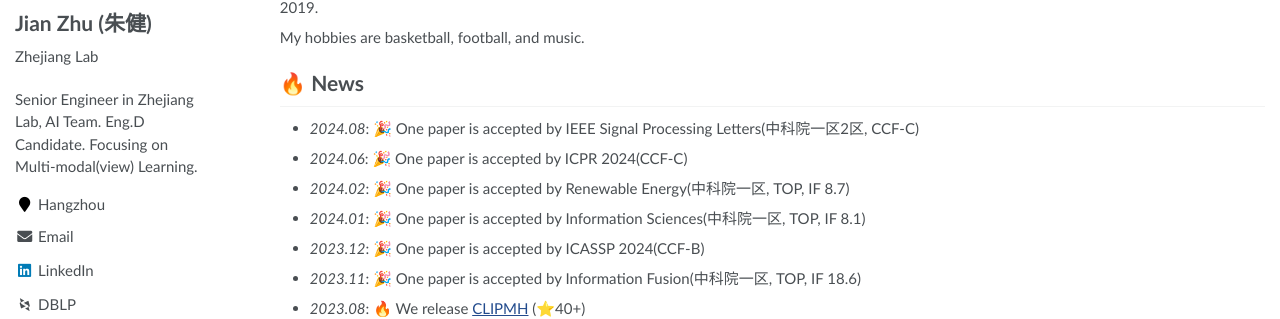
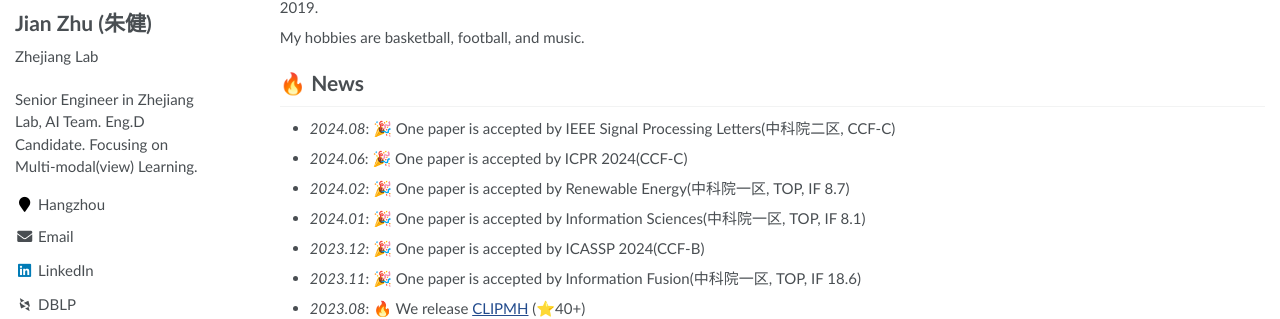
Before and after one commit to HackerHyper/HackerHyper.github.io, a Jekyll site: the page built from _pages/about.md, in a window 1280 px wide and 900 px high. Shown: the part 320-639 px from the top of the window. Built offline with Jekyll 4.4.1, drawn with Linux system fonts in a browser that asks for light colours; some web fonts are replaced.

Commit message:
first commit

```diff
--- a/_pages/includes/news.md
+++ b/_pages/includes/news.md
@@ -1,5 +1,5 @@
 # 🔥 News
-- *2024.08*: 🎉 One paper is accepted by IEEE Signal Processing Letters(中科院一区2区, CCF-C)
+- *2024.08*: 🎉 One paper is accepted by IEEE Signal Processing Letters(中科院二区, CCF-C)
 - *2024.06*: 🎉 One paper is accepted by ICPR 2024(CCF-C)
 - *2024.02*: 🎉 One paper is accepted by Renewable Energy(中科院一区, TOP, IF 8.7)
 - *2024.01*: 🎉 One paper is accepted by Information Sciences(中科院一区, TOP, IF 8.1)
```
